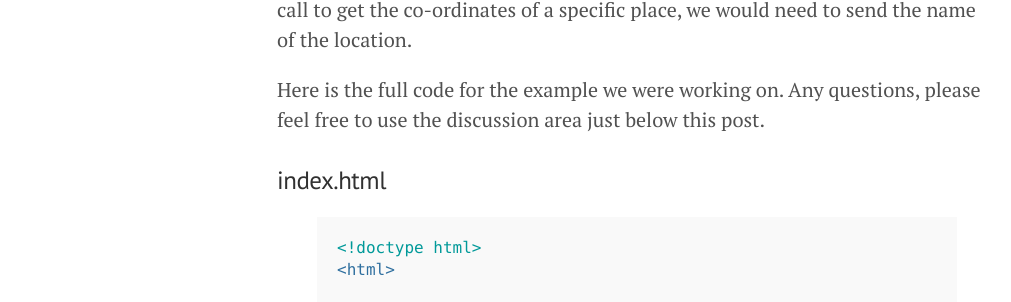
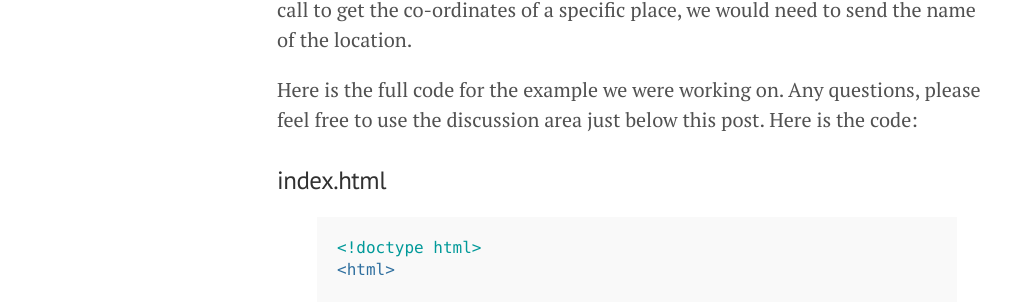
Before and after one commit to MississaugaCoding/mississaugacoding.github.io, a Jekyll site: the page built from _posts/2016-01-26-html-css-js-json-apis-2.md, in a window 1280 px wide and 900 px high, scrolled down 423 px. Shown: the part 184-486 px from the top of the window, without its empty margins (3-1014 px from the left). Built offline with Jekyll 4.4.1, drawn with Linux system fonts in a browser that asks for light colours; comment, search, counter and statistics services are not loaded.

Commit message:
updated blog post

```diff
--- a/_posts/2016-01-26-html-css-js-json-apis-2.md
+++ b/_posts/2016-01-26-html-css-js-json-apis-2.md
@@ -11,7 +11,7 @@ While the vast majority of JSON APIs are free to use, some of them do require th
 
 Another aspect we'll look at in this session is sending data to the API. As mentioned some weeks ago, the jQuery AJAX methods - `$.get()` and `$.post()` - can send as well as receive data. For example, we would need to send the API key for those APIs that require it. Or, say if we're making an AJAX call to get the co-ordinates of a specific place, we would need to send the name of the location.
 
-Here is the full code for the example we were working on. Any questions, please feel free to use the discussion area just below this post.
+Here is the full code for the example we were working on. Any questions, please feel free to use the discussion area just below this post. Here is the code:
 
 
 ### index.html
```
